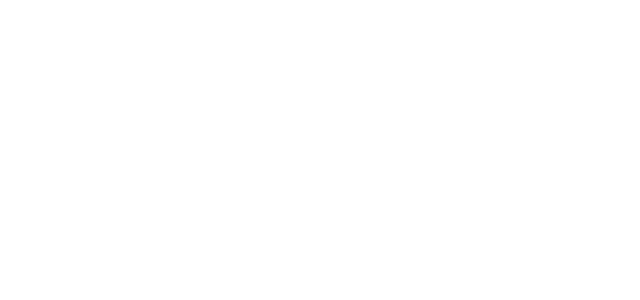
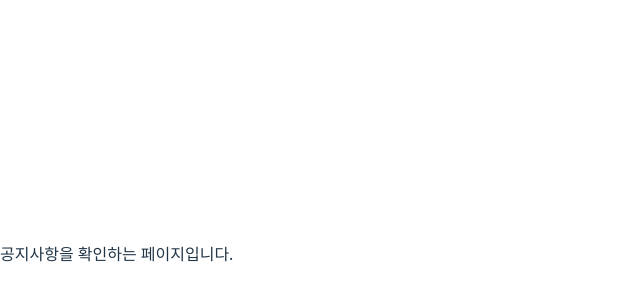
Before and after one commit to keodam/keodam-frontend-web, a React (Vite) app: page /notice in a window 1280 px wide. Before the commit this address had no page. Shown: the part 146-446 px from the top of the page, without its empty margins (0-640 px from the left). Built offline with nearby package versions, Linux system fonts and the light colour scheme.

Commit message:
feat: 페이지 생성, 라우터 설정

```diff
--- a/src/App.tsx
+++ b/src/App.tsx
@@ -1,12 +1,16 @@
 import "./App.css";
 import { Routes, Route } from "react-router-dom";
 import LandingPage from "./pages/Landing/LandingPage";
+import NoticePage from "./pages/Landing/NoticePage";
+import SupportPage from "./pages/Landing/SupportPage";
 
 function App() {
   return (
     <>
       <Routes>
         <Route path="" element={<LandingPage />}></Route>
+        <Route path="notice" element={<NoticePage/>}></Route>
+        <Route path="support" element={<SupportPage />}></Route>
       </Routes>
     </>
   );
--- /dev/null
+++ b/src/pages/Landing/NoticePage.tsx
@@ -0,0 +1,7 @@
+const NoticePage = () =>{
+    return(
+        <div>공지사항을 확인하는 페이지입니다.</div>
+    )
+}
+
+export default NoticePage;
--- /dev/null
+++ b/src/pages/Landing/SupportPage.tsx
@@ -0,0 +1,7 @@
+const SupportPage = () =>{
+    return(
+        <div>고객센터페이지입니다.</div>
+    )
+}
+
+export default SupportPage;
```
